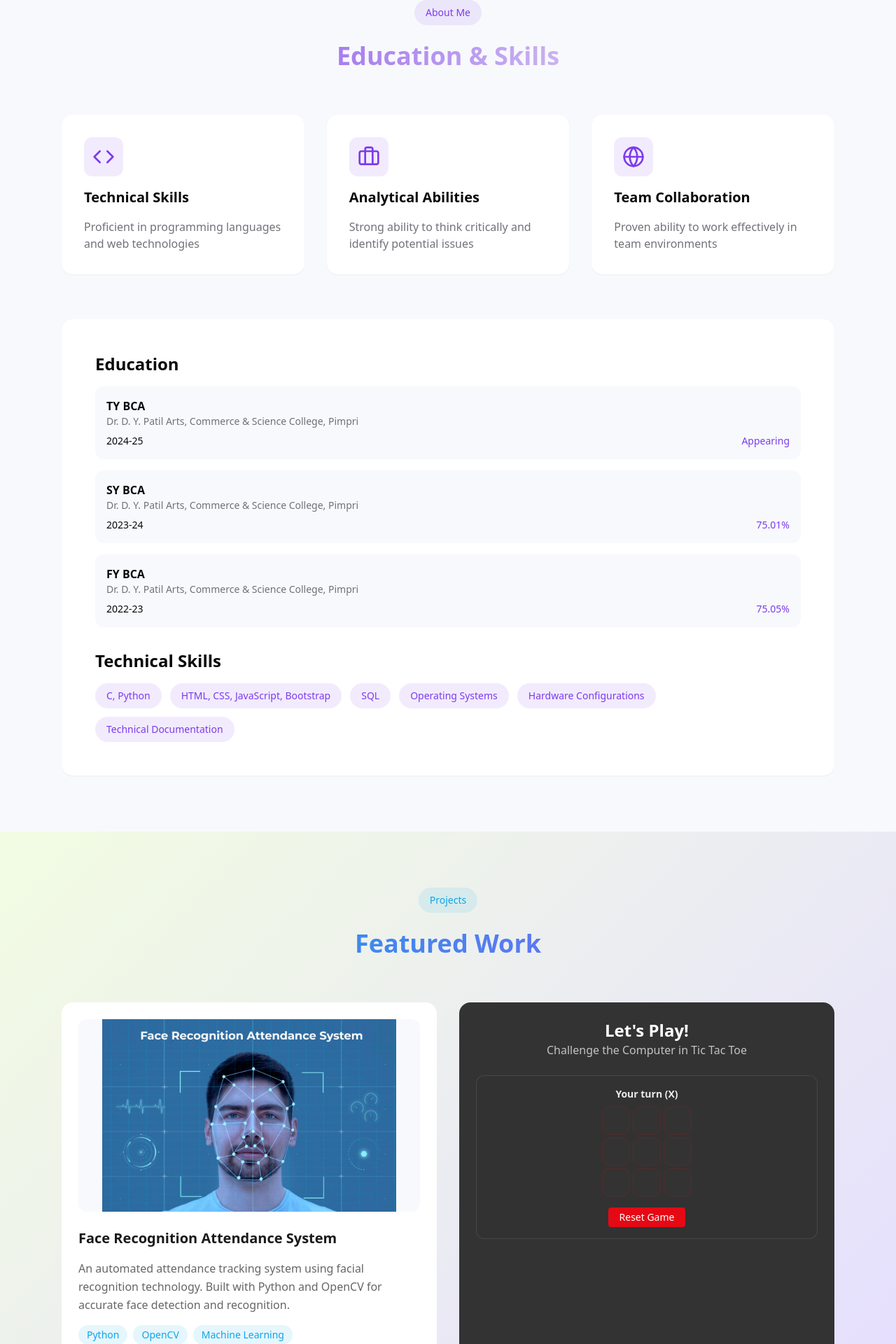
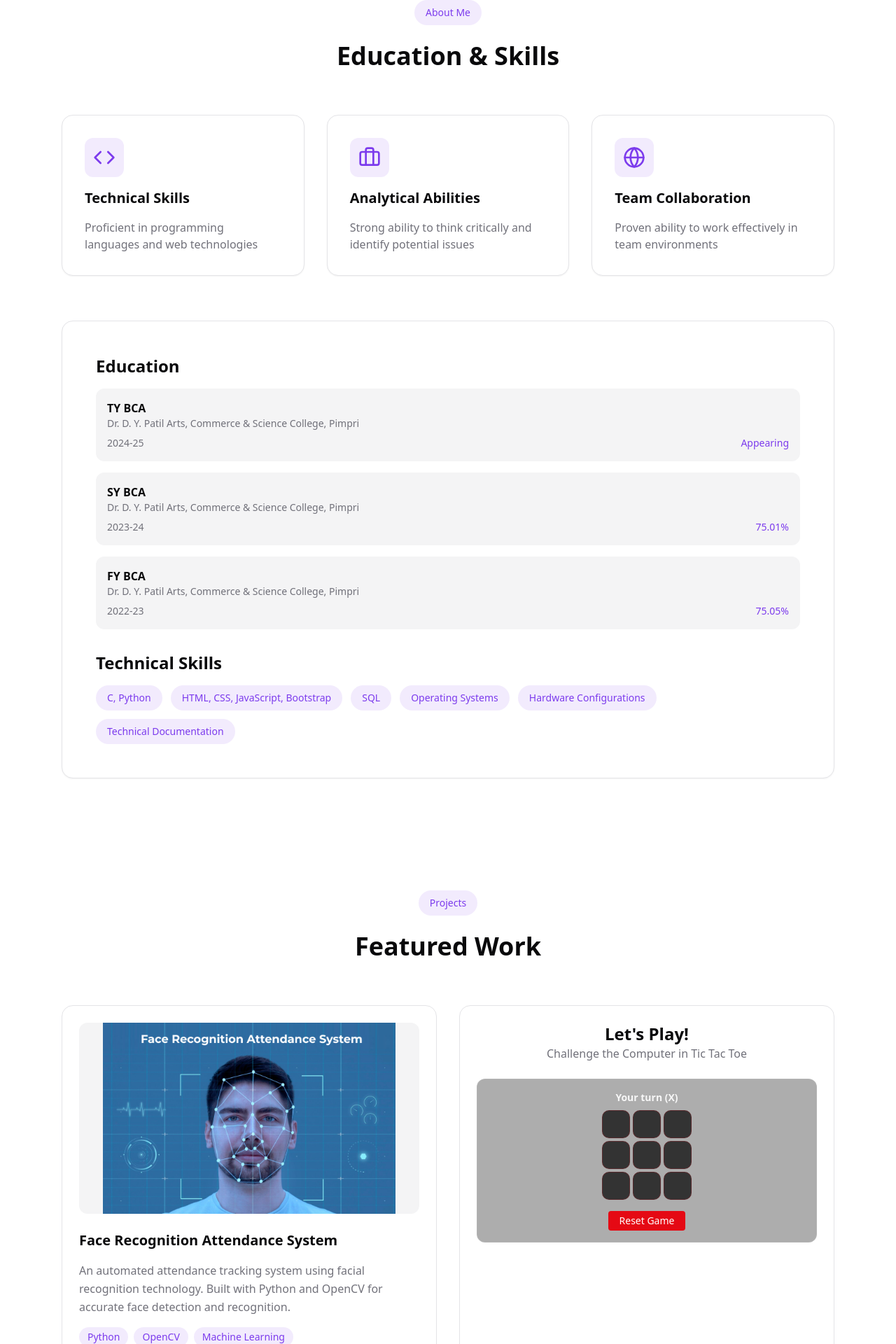
Before and after one commit to tigxaniket/portfolio, a React (Vite) app: page / in a window 1280 px wide. Shown: the part 880-2800 px from the top of the page at 70% size. Built offline with nearby package versions, Linux system fonts and the light colour scheme.

Commit message:
Update theme switching
The theme switching functionality has been updated to change background and text colors when switching between dark and light modes.

```diff
--- a/src/components/About.tsx
+++ b/src/components/About.tsx
@@ -36,14 +36,14 @@ const About = () => {
   ];
 
   return (
-    <section id="about" className="py-20 bg-[#F8F9FC]">
+    <section id="about" className="py-20 bg-background">
       <div className="max-w-6xl mx-auto px-6">
         <div className="space-y-16">
           <div className="space-y-6 text-center">
             <span className="inline-block text-sm font-medium bg-primary/10 px-4 py-2 rounded-full text-primary">
               About Me
             </span>
-            <h2 className="text-3xl md:text-4xl font-bold bg-gradient-to-r from-primary to-accent bg-clip-text text-transparent">
+            <h2 className="text-3xl md:text-4xl font-bold text-foreground">
               Education & Skills
             </h2>
           </div>
@@ -68,30 +68,30 @@ const About = () => {
             ].map((item, index) => (
               <div
                 key={index}
-                className="card-hover p-8 bg-white rounded-2xl shadow-sm"
+                className="card-hover p-8 bg-card rounded-2xl shadow-sm border border-border"
               >
                 <div className="space-y-4">
                   <div className="w-14 h-14 rounded-xl bg-primary/10 flex items-center justify-center">
                     {item.icon}
                   </div>
-                  <h3 className="text-xl font-semibold">{item.title}</h3>
+                  <h3 className="text-xl font-semibold text-foreground">{item.title}</h3>
                   <p className="text-muted-foreground">{item.description}</p>
                 </div>
               </div>
             ))}
           </div>
 
-          <div className="bg-white rounded-2xl p-8 md:p-12 shadow-sm card-hover">
+          <div className="bg-card rounded-2xl p-8 md:p-12 shadow-sm card-hover border border-border">
             <div className="space-y-8">
               <div>
-                <h3 className="text-2xl font-semibold mb-4">Education</h3>
+                <h3 className="text-2xl font-semibold mb-4 text-foreground">Education</h3>
                 <div className="space-y-4">
                   {education.map((edu, index) => (
-                    <div key={index} className="p-4 bg-[#F8F9FC] rounded-lg hover:bg-primary/5 transition-colors">
-                      <h4 className="font-semibold">{edu.degree}</h4>
+                    <div key={index} className="p-4 bg-muted rounded-lg hover:bg-primary/5 transition-colors">
+                      <h4 className="font-semibold text-foreground">{edu.degree}</h4>
                       <p className="text-sm text-muted-foreground">{edu.institution}</p>
                       <div className="flex justify-between mt-2 text-sm">
-                        <span>{edu.year}</span>
+                        <span className="text-muted-foreground">{edu.year}</span>
                         <span className="font-medium text-primary">{edu.grade}</span>
                       </div>
                     </div>
@@ -100,7 +100,7 @@ const About = () => {
               </div>
 
               <div>
-                <h3 className="text-2xl font-semibold mb-4">Technical Skills</h3>
+                <h3 className="text-2xl font-semibold mb-4 text-foreground">Technical Skills</h3>
                 <div className="flex flex-wrap gap-3">
                   {skills.map((skill) => (
                     <span
--- a/src/components/Hero.tsx
+++ b/src/components/Hero.tsx
@@ -8,14 +8,14 @@ const Hero = () => {
   };
 
   return (
-    <section id="home" className="min-h-screen flex items-center justify-center pt-16 gradient-bg">
+    <section id="home" className="min-h-screen flex items-center justify-center pt-16 bg-background">
       <div className="max-w-6xl mx-auto px-6 py-20">
         <div className="space-y-8 text-center md:text-left">
           <span className="inline-block text-sm font-medium bg-primary/10 px-4 py-2 rounded-full text-primary fade-in">
             Welcome to my portfolio
           </span>
 
-          <h1 className="text-4xl md:text-6xl font-bold leading-tight slide-up bg-gradient-to-r from-primary to-accent bg-clip-text text-transparent">
+          <h1 className="text-4xl md:text-6xl font-bold leading-tight slide-up text-foreground">
             Hi, I'm Aniket Mahadik<br />Web Developer
           </h1>
 
@@ -26,7 +26,7 @@ const Hero = () => {
           <div className="flex flex-col md:flex-row items-center gap-4 pt-4 slide-up" style={{ animationDelay: '0.3s' }}>
             <button
               onClick={scrollToProjects}
-              className="group inline-flex items-center gap-2 bg-primary text-white px-8 py-4 rounded-full transition-all hover:bg-primary/90 hover:shadow-lg"
+              className="group inline-flex items-center gap-2 bg-primary text-primary-foreground px-8 py-4 rounded-full transition-all hover:bg-primary/90 hover:shadow-lg"
             >
               View My Work
               <ArrowRight size={18} className="transition-transform group-hover:translate-x-1" />
--- a/src/components/Projects.tsx
+++ b/src/components/Projects.tsx
@@ -13,21 +13,21 @@ const Projects = () => {
   ];
 
   return (
-    <section id="projects" className="py-20" style={{ background: 'linear-gradient(135deg, #F2FCE2 0%, #E5DEFF 100%)' }}>
+    <section id="projects" className="py-20 bg-background">
       <div className="max-w-6xl mx-auto px-6">
         <div className="space-y-16">
           <div className="space-y-6 text-center">
-            <span className="inline-block text-sm font-medium bg-[#0EA5E9]/10 px-4 py-2 rounded-full text-[#0EA5E9]">
+            <span className="inline-block text-sm font-medium bg-primary/10 px-4 py-2 rounded-full text-primary">
               Projects
             </span>
-            <h2 className="text-3xl md:text-4xl font-bold bg-gradient-to-r from-[#0EA5E9] to-[#8B5CF6] bg-clip-text text-transparent">
+            <h2 className="text-3xl md:text-4xl font-bold text-foreground">
               Featured Work
             </h2>
           </div>
 
           <div className="grid md:grid-cols-2 gap-8">
-            <div className="bg-white rounded-2xl p-6 transition-all duration-300 hover:shadow-[0_8px_30px_rgb(0,0,0,0.06)] hover:-translate-y-1">
-              <div className="aspect-video bg-[#F8F9FC] rounded-xl mb-6 overflow-hidden">
+            <div className="bg-card rounded-2xl p-6 transition-all duration-300 hover:shadow-[0_8px_30px_rgb(0,0,0,0.06)] hover:-translate-y-1 border border-border">
+              <div className="aspect-video bg-muted rounded-xl mb-6 overflow-hidden">
                 {projects[0].image && (
                   <img
                     src={projects[0].image}
@@ -37,13 +37,13 @@ const Projects = () => {
                 )}
               </div>
               <div className="space-y-4">
-                <h3 className="text-xl font-semibold text-[#1a1a1a]">{projects[0].title}</h3>
-                <p className="text-[#666666] leading-relaxed">{projects[0].description}</p>
+                <h3 className="text-xl font-semibold text-foreground">{projects[0].title}</h3>
+                <p className="text-muted-foreground leading-relaxed">{projects[0].description}</p>
                 <div className="flex flex-wrap gap-2">
                   {projects[0].tags.map((tag) => (
                     <span
                       key={tag}
-                      className="px-3 py-1 bg-[#0EA5E9]/10 text-[#0EA5E9] rounded-full text-sm font-medium"
+                      className="px-3 py-1 bg-primary/10 text-primary rounded-full text-sm font-medium"
                     >
                       {tag}
                     </span>
@@ -52,10 +52,10 @@ const Projects = () => {
               </div>
             </div>
 
-            <div className="bg-[#333333] rounded-2xl p-6">
+            <div className="bg-card rounded-2xl p-6 border border-border">
               <div className="text-center mb-6">
-                <h3 className="text-2xl font-bold text-white">Let's Play!</h3>
-                <p className="text-white/70">Challenge the Computer in Tic Tac Toe</p>
+                <h3 className="text-2xl font-bold text-foreground">Let's Play!</h3>
+                <p className="text-muted-foreground">Challenge the Computer in Tic Tac Toe</p>
               </div>
               <TicTacToe />
             </div>
```
